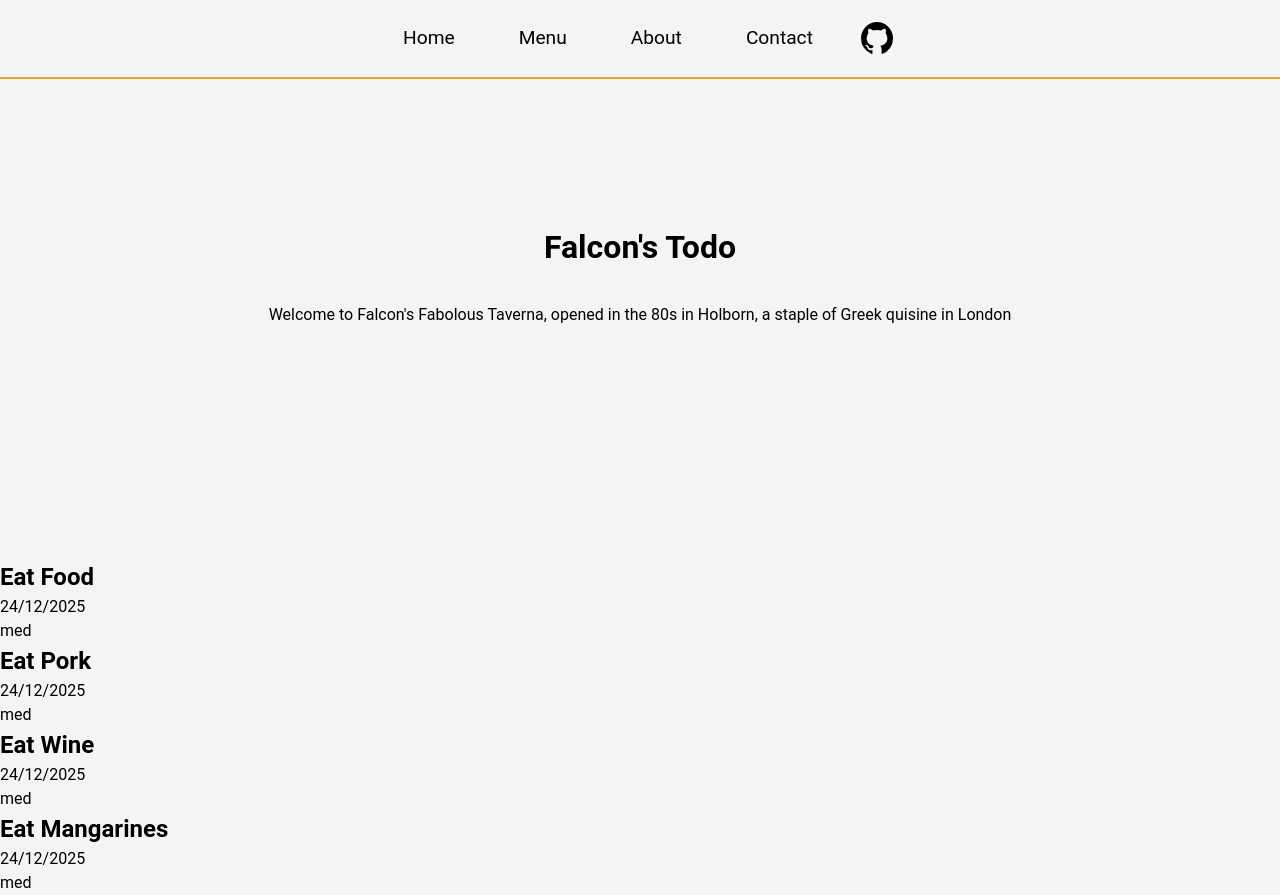
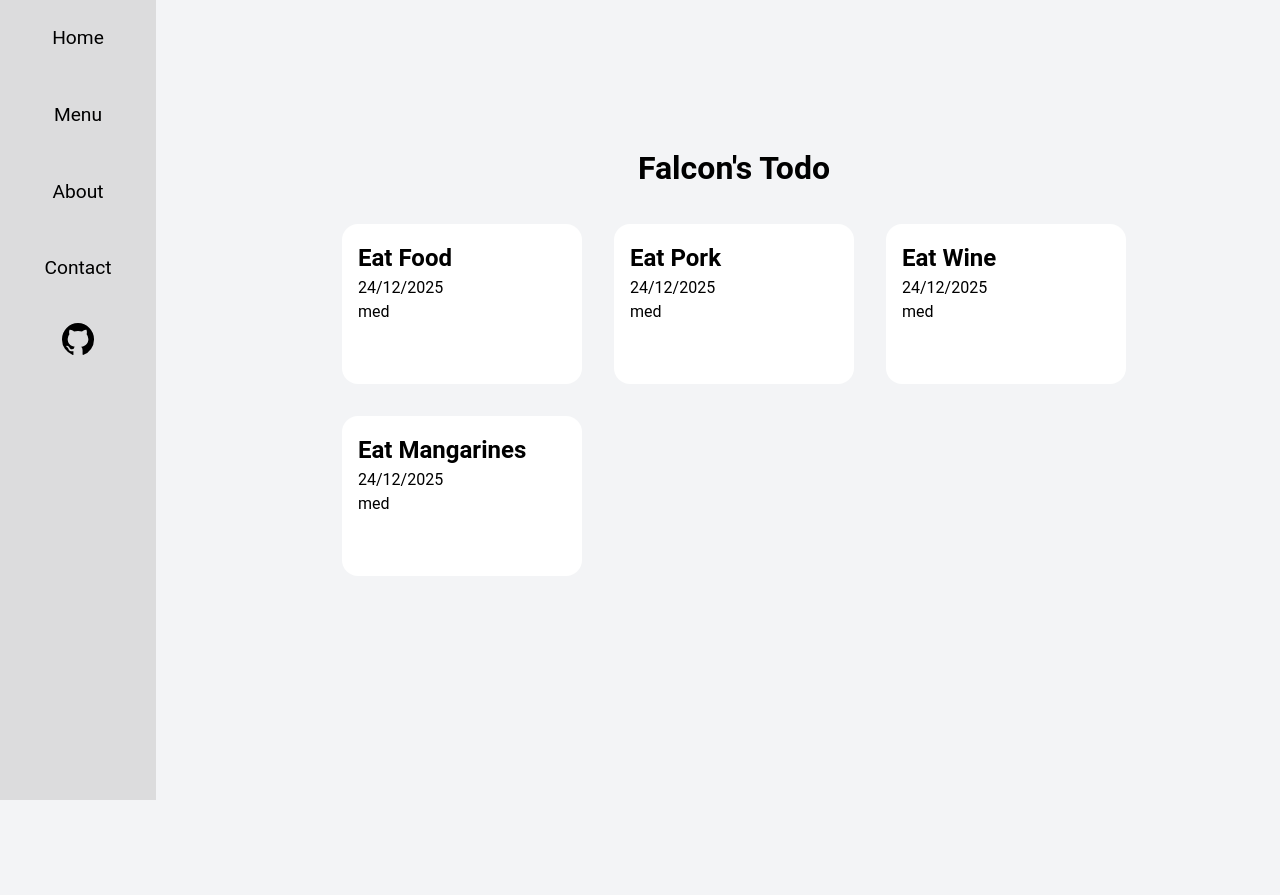
Before and after one commit to RubyFalcon/to-do-list, a website built with webpack: page src/template.html in a window 1280 px wide. After the commit the page ends 800 px from the top, so only its background shows below. Built offline with nearby package versions, Linux system fonts and the light colour scheme.

Commit message:
changed header to sidebar

```diff
--- a/src/components/taskCard.js
+++ b/src/components/taskCard.js
@@ -1,7 +1,7 @@
 export default function taskCard(obj, num){
     // num paramater will be used to switch between simple or full elements
     const taskContainer =  document.createElement("div");
-    taskContainer.classList = "task-page";
+    taskContainer.classList = "task";
     const title = document.createElement("h2");
 
     console.log(`${obj.name} was added to our title`)
--- a/src/home.js
+++ b/src/home.js
@@ -10,10 +10,8 @@ export const  homePage = () => {
     h1.id  = "Todo app";
     h1.textContent = "Falcon's Todo"
 
-    const p  = document.createElement("p");
-    p.id= "restaurant-description";
-    p.textContent = "Welcome to Falcon's Fabolous Taverna, opened in the 80s in Holborn, a staple of Greek quisine in London";
-    content.append(h1, p);
+
+    content.append(h1);
 
 
     let today = new Project("Today");
@@ -25,6 +23,6 @@ export const  homePage = () => {
     const taskContainer = document.createElement("div");
     taskContainer.className = "tasks";
     today.tasks.forEach(task => taskContainer.append(taskCard(task, 1)))
-    document.body.appendChild(taskContainer)
+    content.appendChild(taskContainer)
 
 }
--- a/src/styles.css
+++ b/src/styles.css
@@ -23,6 +23,9 @@
     font-family: 'Roboto' , sans-serif;
     color: black;
     background-size: cover;
+    display: grid;
+    grid-template-columns: 1fr 7fr;
+    gap: 2rem
   }
 
   /* 5. Improve media defaults */
@@ -62,10 +65,12 @@
 
 
 
-  header {
-    border-bottom: 2px solid rgb(233, 163, 34);
+  .sidebar {
+    background-color: #dcdcdd;
   }
-  header nav{
+  .sidebar nav {
+    display: flex;
+    flex-direction: column;
     align-items: center;
     justify-content: center;
     padding: 1rem;
@@ -75,7 +80,7 @@
 
   }
 
-  header button {
+  .sidebar button {
     outline: none;
     border: none;
     border-radius: 2em;
@@ -85,7 +90,7 @@
     font-size: 1.2rem;
   }
 
-  header button:hover {
+  .sidebar button:hover {
     background-color: rgba(180, 178, 178, 0.2);
   }
   .content{
@@ -175,7 +180,7 @@
         font-size: .7rem;
         text-align: center;
      }
-     header nav{
+    .sidebar nav{
         align-items: center;
         justify-content: center;
         padding: 1rem;
@@ -188,7 +193,22 @@
         padding: 0;
       }
   }
+  .tasks {
+    display: grid;
+    grid-template-columns: 1fr 1fr 1fr;
+    gap: 2rem;
+  }
 
+  .task {
+    background-color: white;
+    border-radius: 1rem;
+    width: 15rem;
+    height: 10rem;
+    padding: 1rem;
+    display:  flex;
+    flex-direction: column;
+    align-items: start;
+  }
   @media (max-width: 400px) {
     .content {
       width: 20rem;
--- a/src/template.html
+++ b/src/template.html
@@ -3,11 +3,11 @@
 <head>
     <meta charset="UTF-8">
     <meta name="viewport" content="width=device-width, initial-scale=1.0">
-    <title>Falcon's Restaurant</title>
+    <title>Do it?</title>
 </head>
 <body>
 
-        <header>
+        <div class= "sidebar">
             <nav>
                 <button id="home">Home</button>
                 <button id="menu">Menu</button>
@@ -22,7 +22,7 @@
                 </div>
             </nav>
 
-        </header>
+        </div>
         <div class="content"></div>
 
 </body>
```
